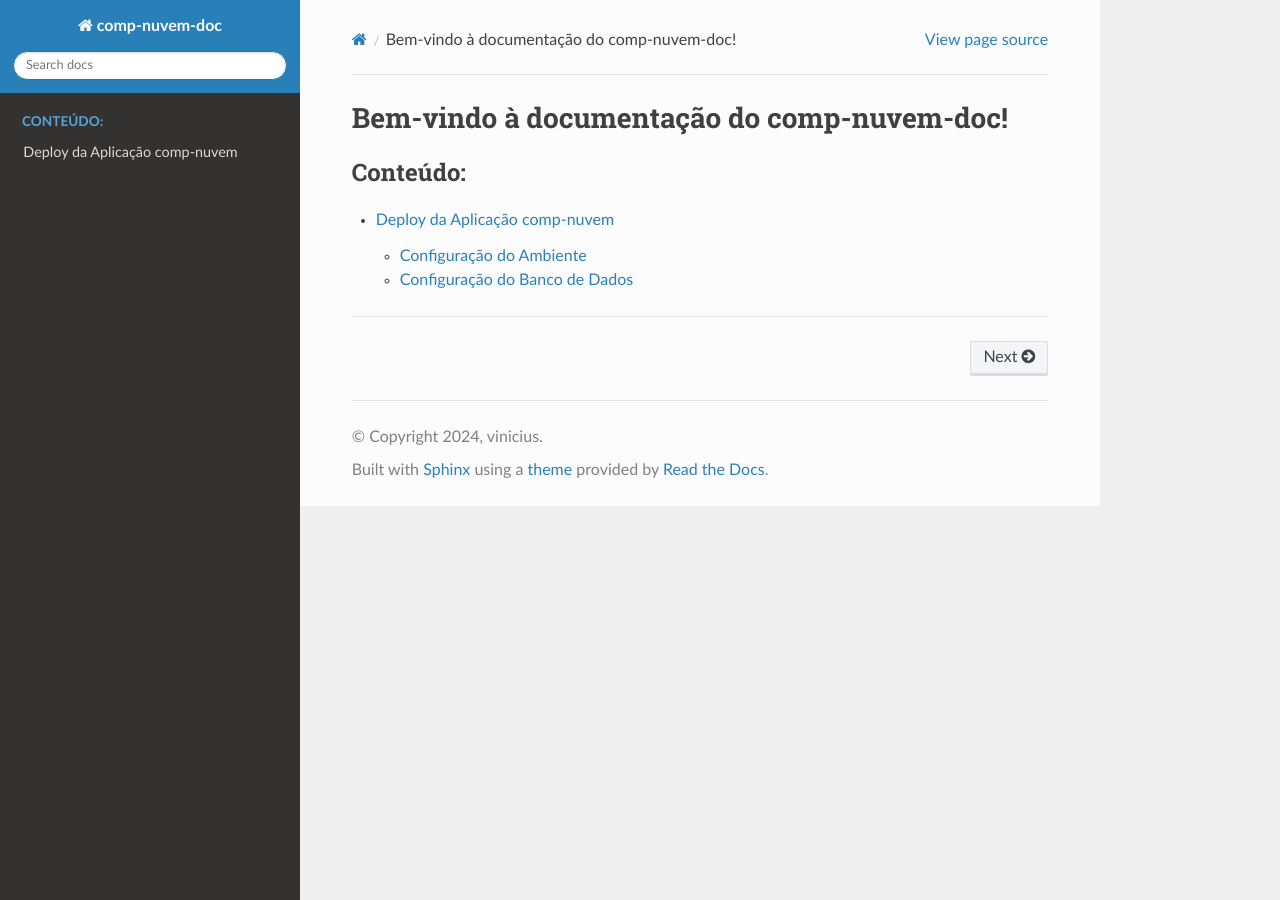
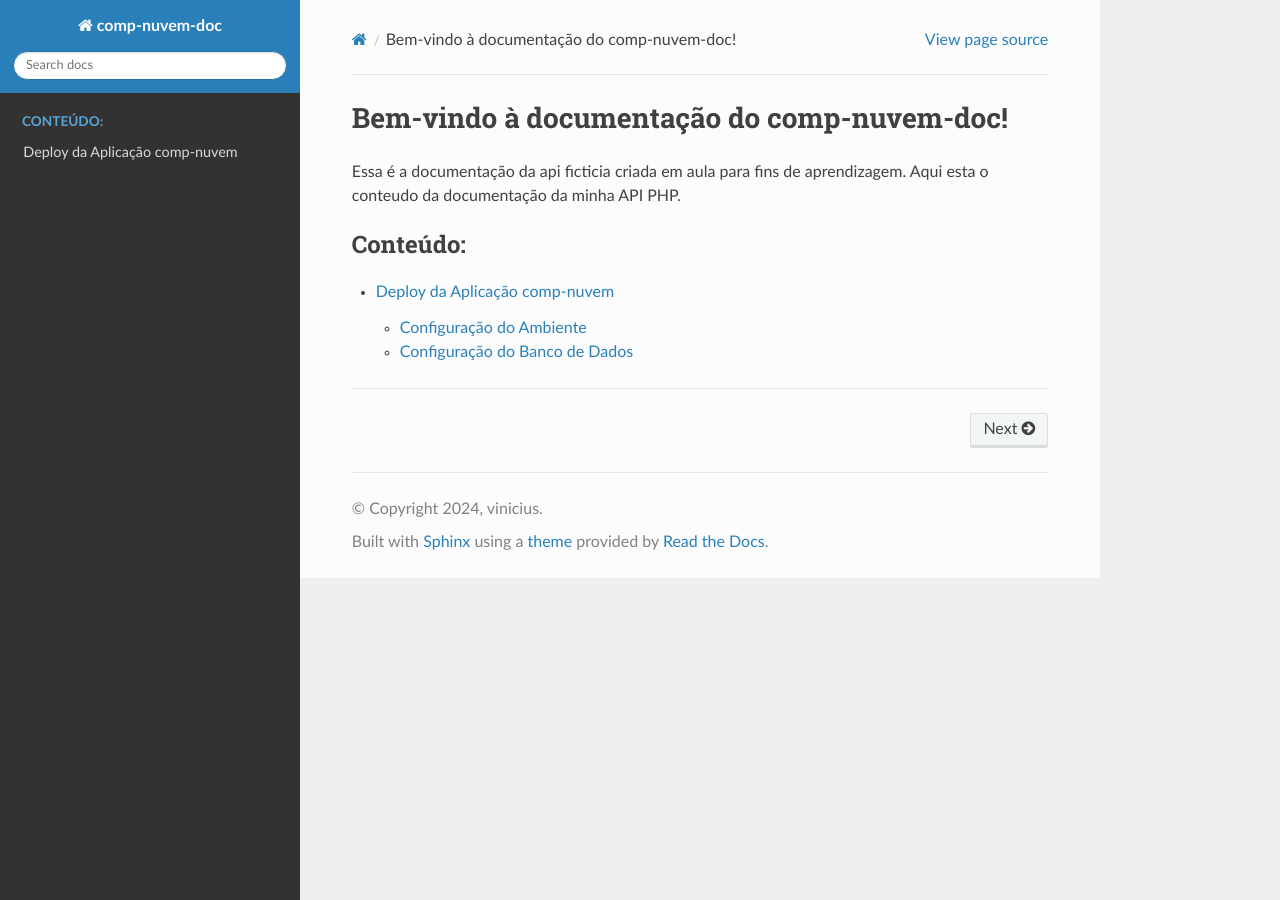
Before and after one commit to vinis1910/doc-comp-nuvem, a Sphinx documentation site: the page built from source/index.rst, in a window 1280 px wide. Built offline with Sphinx 7.4.7 and the Read the Docs theme 2.0.0, drawn with Linux system fonts in a browser that asks for light colours; pages that are not in the unit, such as notebooks, are missing from menus.

Commit message:
Atualizando paginas

```diff
--- a/source/index.rst
+++ b/source/index.rst
@@ -5,6 +5,9 @@
 
 Bem-vindo à documentação do comp-nuvem-doc!
 ===========================================
+
+Essa é a documentação da api ficticia criada em aula para fins de aprendizagem.
+Aqui esta o conteudo da documentação da minha API PHP.
 
 .. toctree::
    :maxdepth: 2
```
